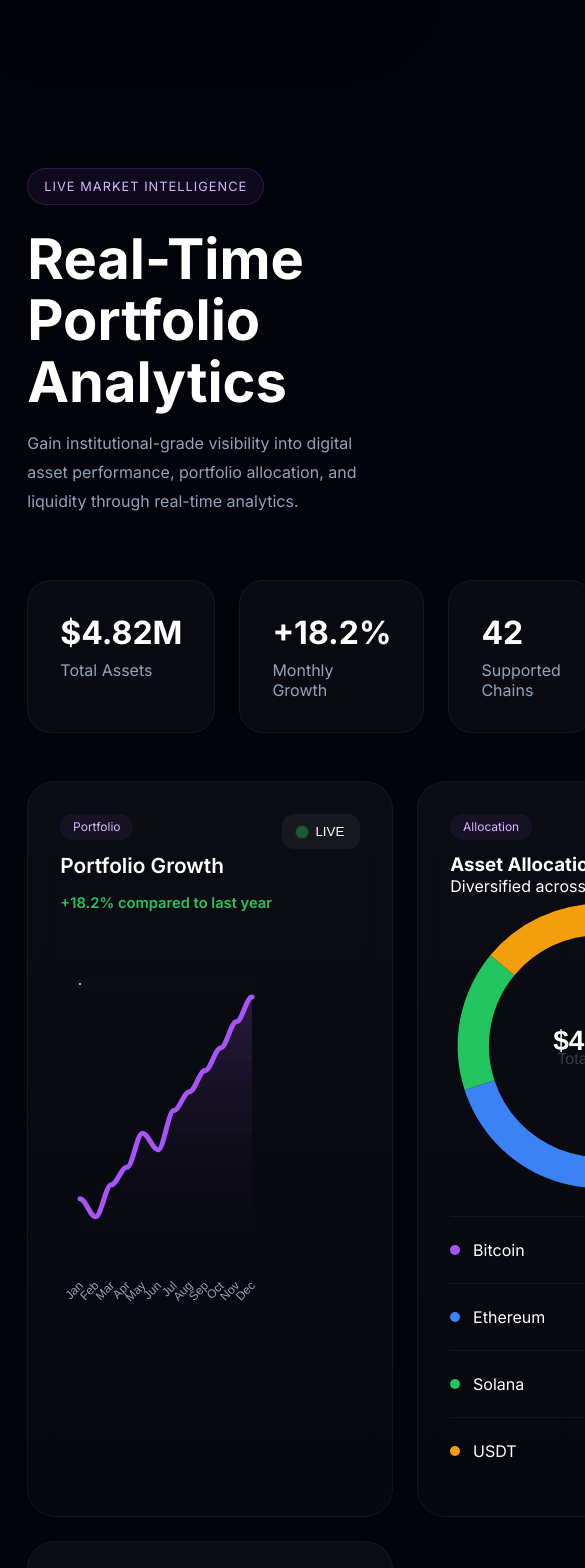
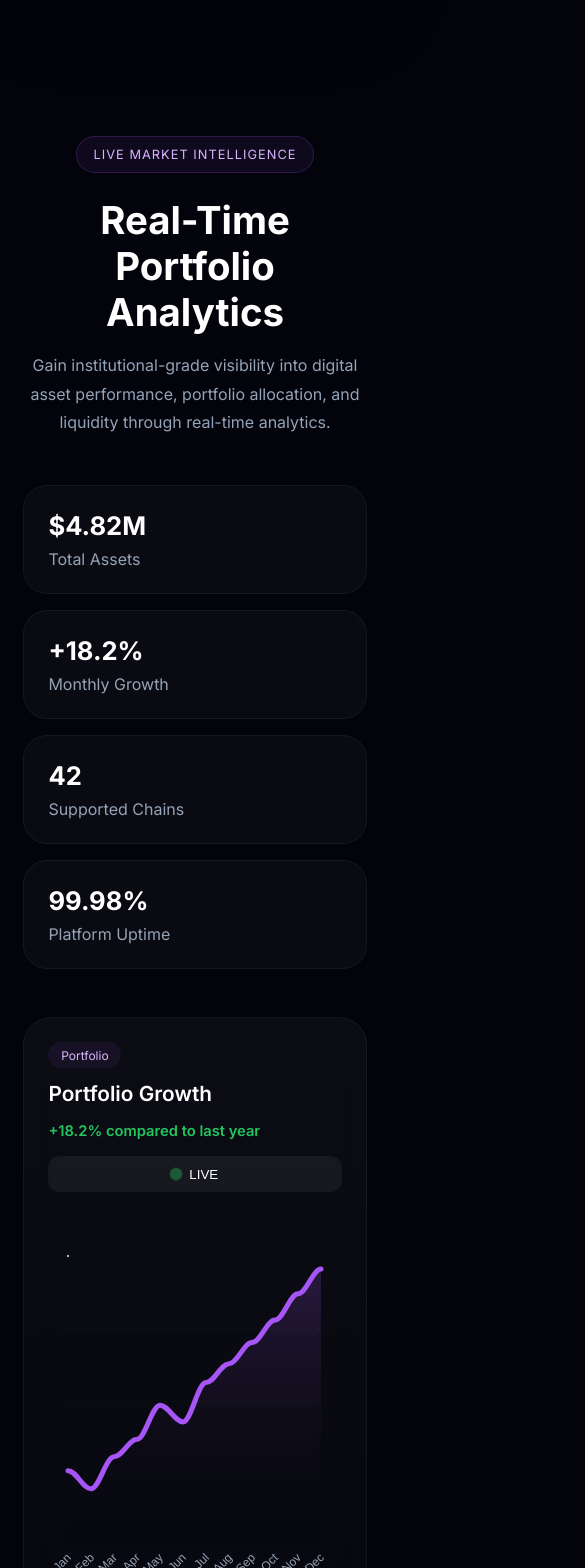
Before and after one commit to adediwura01/apex-velocity, a React (Vite) app: page / in a window 390 px wide. Shown: the part 1240-2808 px from the top of the page, 585 px wide, since content can reach past the window. Built offline with nearby package versions, Linux system fonts and the light colour scheme.

Commit message:
analytics responsiveness

```diff
--- a/src/css/Analytics.css
+++ b/src/css/Analytics.css
@@ -332,3 +332,94 @@
     font-size: 1.6rem;
     color: #A855F7;
 }
+
+@media (max-width: 768px){
+
+    .analytics{
+        padding:6rem 6%;
+    }
+
+    /* ---------- Header ---------- */
+
+    .analytics-header{
+        margin-bottom:3rem;
+        text-align:center;
+    }
+
+    .analytics-header h2{
+        font-size:2.4rem;
+        line-height:1.2;
+    }
+
+    .analytics-header p{
+        font-size:1rem;
+        max-width:100%;
+    }
+
+    /* ---------- KPI Cards ---------- */
+
+    .analytics-kpis{
+        grid-template-columns:1fr;
+        gap:1rem;
+    }
+
+    .kpi-card{
+        padding:1.5rem;
+    }
+
+    .kpi-card h3{
+        font-size:1.6rem;
+    }
+
+    /* ---------- Charts ---------- */
+
+    .analytics-grid{
+        grid-template-columns:1fr;
+        gap:1.5rem;
+    }
+
+    .large{
+        min-height:auto;
+    }
+
+    .chart{
+        min-height:auto;
+        padding:1.5rem;
+        overflow:hidden;
+    }
+
+    .chart.large{
+        padding:1.5rem;
+    }
+
+    /* ---------- Chart Header ---------- */
+
+    .chart-header{
+        flex-direction:column;
+        align-items:flex-start;
+        gap:1rem;
+        margin-bottom:1.5rem;
+    }
+
+    .chart-button{
+        width:100%;
+        justify-content:center;
+    }
+
+    /* ---------- Volume Summary ---------- */
+
+    .volume-summary{
+        grid-template-columns:1fr;
+        gap:1rem;
+    }
+
+    /* ---------- Forecast ---------- */
+
+    .forecast-section{
+        margin-top:2rem;
+    }
+
+    .forecast-section strong{
+        font-size:1.35rem;
+    }
+}
```
